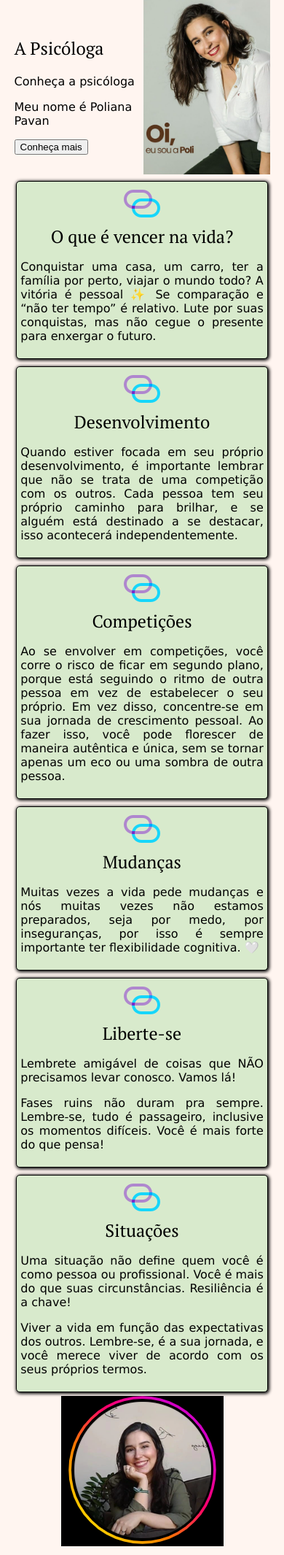
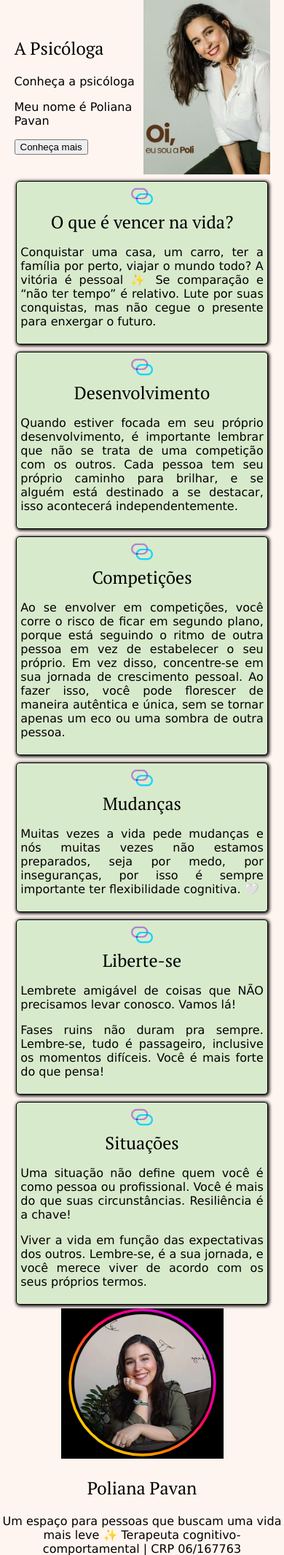
Before and after one commit to Oliveira2023/PSocial, a PHP site: page / in a window 390 px wide. Shown: the part 700-2831 px from the top of the page at 73% size. Run offline with PHP 8.4, Linux system fonts and the light colour scheme.

Commit message:
ajuste tamanho icones grid

```diff
--- a/style.css
+++ b/style.css
@@ -67,5 +67,8 @@
         width: 95%;
         margin: auto;
     }
+    .icons {
+        width: 30px;
+    }
 
 }
```
